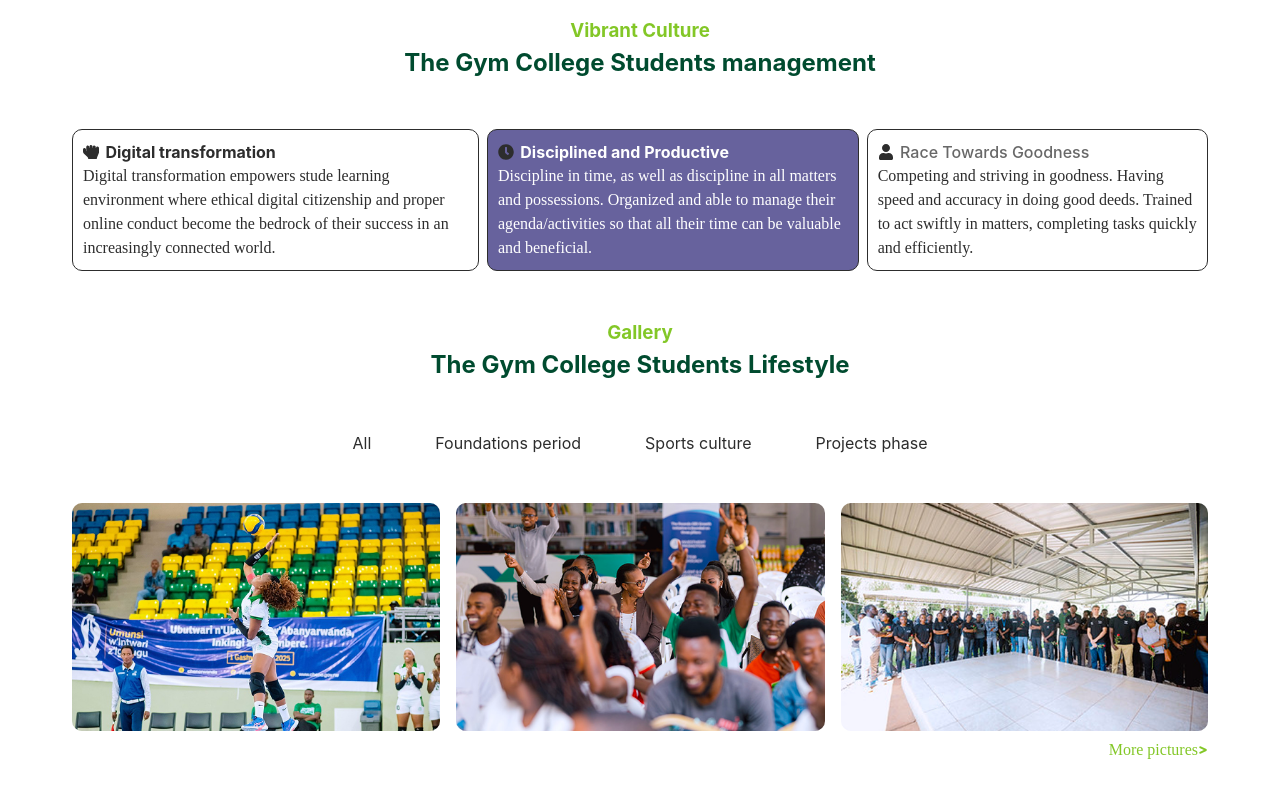
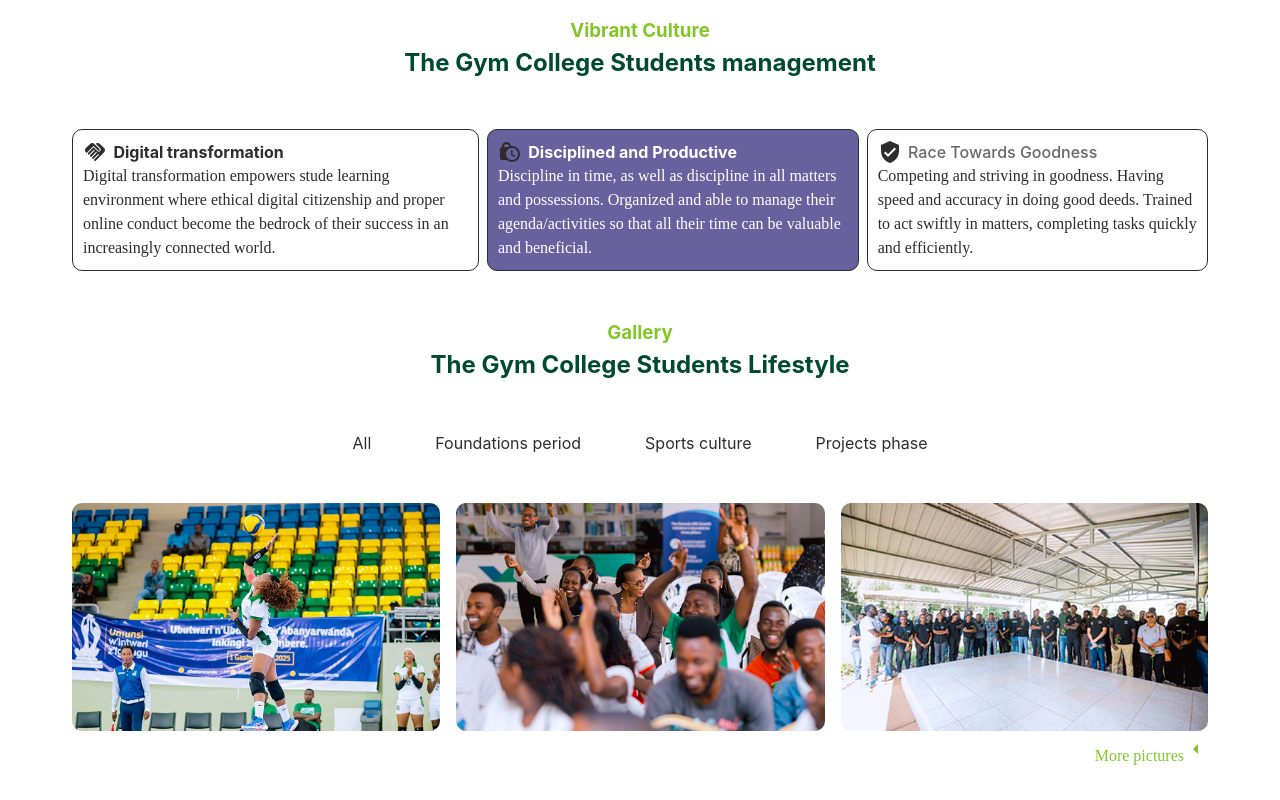
Before and after one commit to RP-Tumba/studentsync-frontend-emerald, a React (Vite) app: page / in a window 1280 px wide. Shown: the part 541-1341 px from the top of the page. Built offline with nearby package versions, Linux system fonts and the light colour scheme.

Commit message:
refactor: remove react-icons

```diff
--- a/package.json
+++ b/package.json
@@ -22,7 +22,6 @@
     "axios": "^1.8.3",
     "react": "^19.0.0",
     "react-dom": "^19.0.0",
-    "react-icons": "^5.5.0",
     "react-router-dom": "^6.22.3",
     "zustand": "^5.0.3"
   },
--- a/src/pages/AllStudents.jsx
+++ b/src/pages/AllStudents.jsx
@@ -1,4 +1,4 @@
-import { FaSearch, FaRegTrashAlt, FaEdit } from 'react-icons/fa';
+import { Delete, Edit, Search } from '@mui/icons-material';
 import useStudentStore from '../store/studentStore';
 import { useEffect } from 'react';
 const AllStudents = () => {
@@ -19,7 +19,7 @@ const AllStudents = () => {
         <div className="flex items-center">
           <div className="search  items-center">
             <label htmlFor="search-input">
-              <FaSearch size={20} className="icon" />
+              <Search className="icon" />
             </label>
             <div>
               <input type="text" placeholder="Search...." name="term" id="search-input" />
@@ -58,10 +58,10 @@ const AllStudents = () => {
                 <td>
                   <div className="action">
                     <button id="delete">
-                      <FaRegTrashAlt />
+                      <Delete />
                     </button>
                     <button id="edit">
-                      <FaEdit />
+                      <Edit />
                     </button>
                   </div>
                 </td>
--- a/src/pages/Home.jsx
+++ b/src/pages/Home.jsx
@@ -6,7 +6,7 @@ import img5 from '../assets/img-5.png';
 import img6 from '../assets/img-6.png';
 import img7 from '../assets/img-7.png';
 
-import { FaClock, FaHandRock, FaUser, FaGreaterThan } from 'react-icons/fa';
+import { ArrowLeft, Handshake, LockClock, VerifiedUser } from '@mui/icons-material';
 
 const Home = () => {
   return (
@@ -47,7 +47,7 @@ const Home = () => {
       <div className="culture-content pt  ">
         <div className="culture-content1">
           <div className="culture-icon-title">
-            <FaHandRock />
+            <Handshake />
             <h4 className="text-back">Digital transformation</h4>
           </div>
           <p className="low-size-p">
@@ -58,7 +58,7 @@ const Home = () => {
         </div>
         <div className="culture-content1 culture-content-bgl-blue">
           <div className="culture-icon-title">
-            <FaClock />
+            <LockClock />
             <h4 className="text-white">Disciplined and Productive</h4>
           </div>
           <p className="low-size-p text-white">
@@ -69,7 +69,7 @@ const Home = () => {
         </div>
         <div className="culture-content1">
           <div className="culture-icon-title">
-            <FaUser />
+            <VerifiedUser />
             <h4 className="text-black">Race Towards Goodness</h4>
           </div>
           <p className="low-size-p">
@@ -109,7 +109,7 @@ const Home = () => {
           <div className="flex text-green more-image ">
             <p>
               <span className="low-size-p">More pictures</span>
-              <FaGreaterThan size={10} />
+              <ArrowLeft size={10} />
             </p>
           </div>
         </div>
```
Also changed, not shown: 1 other file (tests, documents, lock files or other folders).
